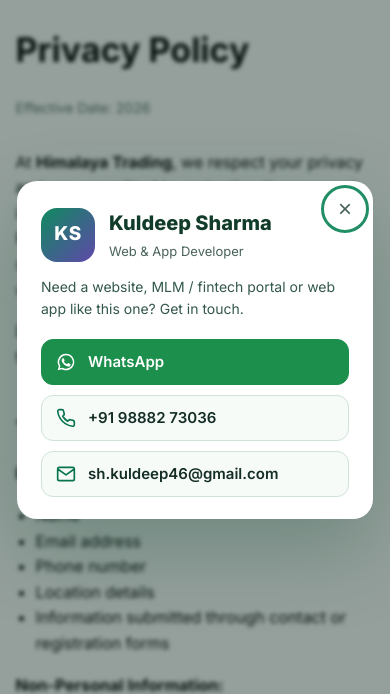
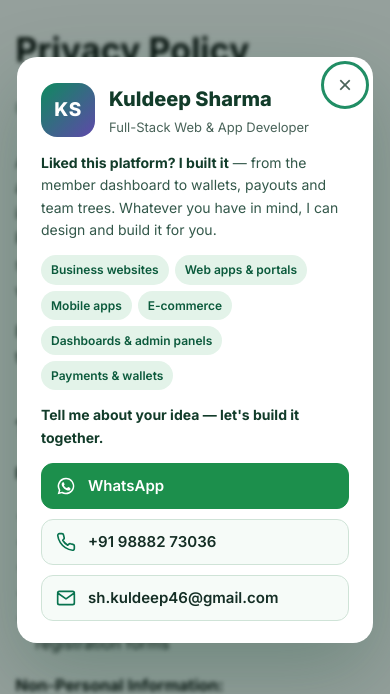
Before and after one commit to kuldeepsh46/hgnlplay, a Laravel app: page /privacy-policy in a window 390 px wide, after a click on "Kuldeep Sharma". Shown: the part 72-766 px from the top of the page. Run offline with Laravel 12, Linux system fonts and the light colour scheme; data comes from the database, SQL or seed files in the repository.

Commit message:
Broaden the developer contact card beyond MLM
- Title: Full-Stack Web & App Developer
- Pitch leads with this platform as proof ('Liked this platform? I built
  it') and says any website or app can be built
- Service tags: business websites, web apps & portals, mobile apps,
  e-commerce, dashboards & admin panels, payments & wallets
- Footer line adds '· Need a website or app?' (hidden on very small screens)

Co-Authored-By: Claude Opus 5.5 <noreply@anthropic.com>
Claude-Session: https://claude.ai/code/session_014kabwEzLZBXtMDuxVs2PAn

```diff
--- a/resources/views/partials/developer-credit.blade.php
+++ b/resources/views/partials/developer-credit.blade.php
@@ -2,17 +2,19 @@
 @php
     $dev = [
         'name' => 'Kuldeep Sharma',
-        'role' => 'Web & App Developer',
+        'role' => 'Full-Stack Web & App Developer',
         'email' => 'sh.kuldeep46@gmail.com',
         'phone_display' => '+91 98882 73036',
         'phone' => '+919888273036',
     ];
-    $waText = rawurlencode('Hi Kuldeep, I saw your work on the Himalaya Pay website and would like to discuss a project.');
+    $waText = rawurlencode('Hi Kuldeep, I saw your work on the Himalaya Pay website and would like to discuss a website / app project.');
+    $services = ['Business websites', 'Web apps & portals', 'Mobile apps', 'E-commerce', 'Dashboards & admin panels', 'Payments & wallets'];
 @endphp
 
 <div class="dev-credit">
     Designed &amp; developed by
     <button type="button" class="dev-credit__btn" aria-haspopup="dialog" aria-controls="devCard">{{ $dev['name'] }}</button>
+    <span class="dev-credit__tease">· Need a website or app?</span>
 </div>
 
 <dialog id="devCard" class="dev-card" aria-labelledby="devCardTitle">
@@ -24,7 +26,16 @@
             <p class="dev-card__role">{{ $dev['role'] }}</p>
         </div>
     </div>
-    <p class="dev-card__pitch">Need a website, MLM / fintech portal or web app like this one? Get in touch.</p>
+    <p class="dev-card__pitch">
+        <strong>Liked this platform? I built it</strong> — from the member dashboard to wallets, payouts and team trees.
+        Whatever you have in mind, I can design and build it for you.
+    </p>
+    <ul class="dev-card__services" aria-label="Services">
+        @foreach ($services as $service)
+            <li>{{ $service }}</li>
+        @endforeach
+    </ul>
+    <p class="dev-card__cta">Tell me about your idea — let's build it together.</p>
     <div class="dev-card__actions">
         <a class="dev-card__link dev-card__link--wa" href="https://wa.me/919888273036?text={{ $waText }}" target="_blank" rel="noopener">
             <svg viewBox="0 0 24 24" aria-hidden="true" focusable="false"><path fill="currentColor" d="M12 2a10 10 0 0 0-8.6 15.1L2 22l5-1.3A10 10 0 1 0 12 2Zm0 18.2a8.2 8.2 0 0 1-4.2-1.2l-.3-.2-3 .8.8-2.9-.2-.3A8.2 8.2 0 1 1 12 20.2Zm4.5-6.1c-.2-.1-1.5-.7-1.7-.8-.2-.1-.4-.1-.6.1l-.8 1c-.1.2-.3.2-.5.1a6.7 6.7 0 0 1-3.3-2.9c-.2-.4.2-.4.7-1.3.1-.2 0-.3 0-.5l-.8-1.8c-.2-.5-.4-.4-.6-.4h-.5a1 1 0 0 0-.7.3 3 3 0 0 0-.9 2.2 5.2 5.2 0 0 0 1.1 2.7 11.8 11.8 0 0 0 4.5 4c1.7.7 2.3.8 3.2.6.5-.1 1.5-.6 1.7-1.2.2-.6.2-1.1.2-1.2-.1-.1-.2-.2-.5-.3Z"/></svg>
@@ -34,7 +45,7 @@
             <svg viewBox="0 0 24 24" aria-hidden="true" focusable="false"><path fill="none" stroke="currentColor" stroke-width="2" stroke-linecap="round" stroke-linejoin="round" d="M22 16.9v3a2 2 0 0 1-2.2 2 19.8 19.8 0 0 1-8.6-3.1 19.5 19.5 0 0 1-6-6A19.8 19.8 0 0 1 2.1 4.2 2 2 0 0 1 4.1 2h3a2 2 0 0 1 2 1.7c.1 1 .4 1.9.7 2.8a2 2 0 0 1-.5 2.1L8.1 9.9a16 16 0 0 0 6 6l1.3-1.3a2 2 0 0 1 2.1-.4c.9.3 1.8.6 2.8.7a2 2 0 0 1 1.7 2Z"/></svg>
             {{ $dev['phone_display'] }}
         </a>
-        <a class="dev-card__link" href="mailto:{{ $dev['email'] }}?subject={{ rawurlencode('Website project enquiry') }}">
+        <a class="dev-card__link" href="mailto:{{ $dev['email'] }}?subject={{ rawurlencode('Website / app project enquiry') }}">
             <svg viewBox="0 0 24 24" aria-hidden="true" focusable="false"><path fill="none" stroke="currentColor" stroke-width="2" stroke-linecap="round" stroke-linejoin="round" d="M4 4h16a2 2 0 0 1 2 2v12a2 2 0 0 1-2 2H4a2 2 0 0 1-2-2V6a2 2 0 0 1 2-2Zm18 2-10 7L2 6"/></svg>
             {{ $dev['email'] }}
         </a>
@@ -76,7 +87,16 @@
     }
     .dev-card__name { margin: 0; font-size: 20px; font-weight: 800; color: #123c2a; }
     .dev-card__role { margin: 2px 0 0; font-size: 13px; color: #496359; }
-    .dev-card__pitch { margin: 0 0 18px; font-size: 14px; line-height: 1.6; color: #33584a; }
+    .dev-card__pitch { margin: 0 0 14px; font-size: 14px; line-height: 1.6; color: #33584a; }
+    .dev-card__pitch strong { color: #123c2a; }
+    .dev-card__services { display: flex; flex-wrap: wrap; gap: 6px; margin: 0 0 14px; padding: 0; list-style: none; }
+    .dev-card__services li {
+        padding: 5px 10px; border-radius: 99px; font-size: 12px; font-weight: 600;
+        background: #e3f3e9; color: #0b5a3c;
+    }
+    .dev-card__cta { margin: 0 0 14px; font-size: 14px; font-weight: 700; color: #123c2a; }
+    .dev-credit__tease { color: #586d63; }
+    @media (max-width: 420px) { .dev-credit__tease { display: none; } }
     .dev-card__actions { display: flex; flex-direction: column; gap: 10px; }
     .dev-card__link {
         display: flex; align-items: center; gap: 12px;
```
